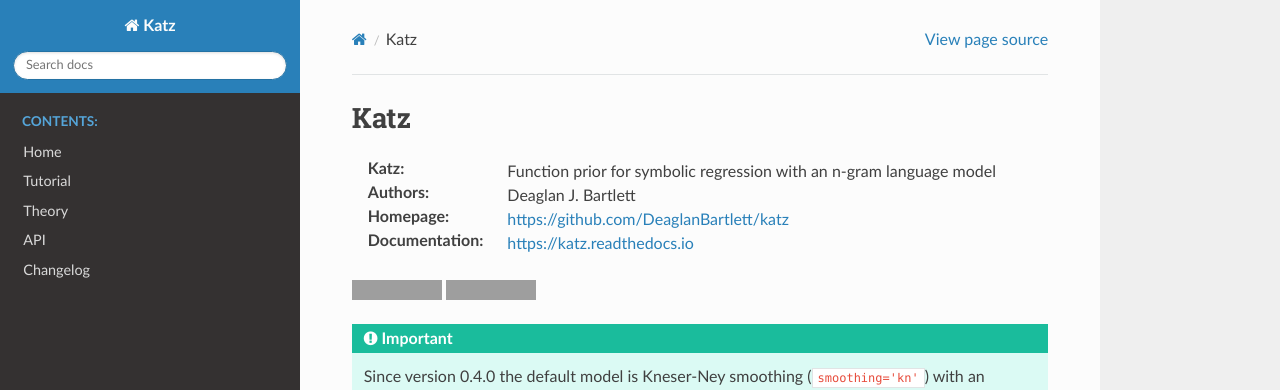
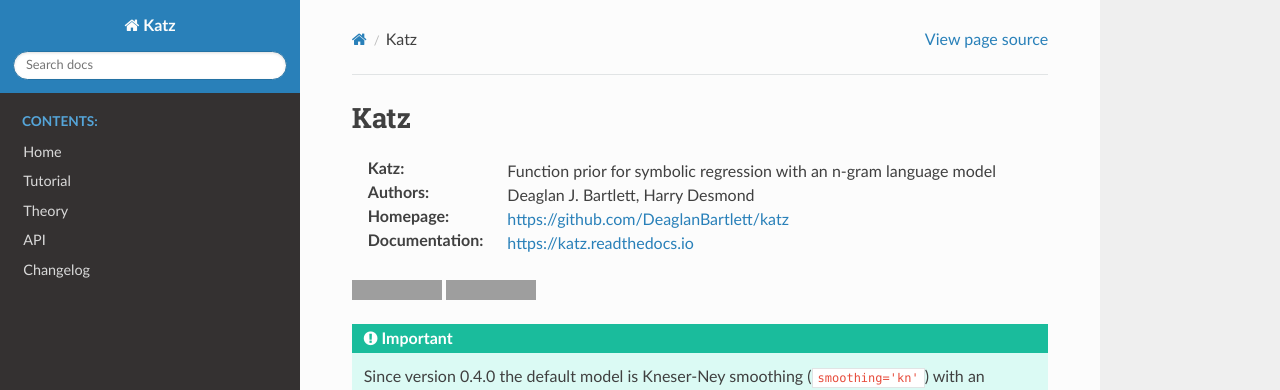
Before and after one commit to DeaglanBartlett/katz, a Sphinx documentation site: the page built from docs/source/README.rst, in a window 1280 px wide and 900 px high. Shown: the top 390 px of the window. Built offline with Sphinx 7.4.7 and the Read the Docs theme 3.1.0, drawn with Linux system fonts in a browser that asks for light colours; grey boxes are pictures that could not be loaded.

Commit message:
Add HD as author in README, setup.py, docs

```diff
--- a/README.rst
+++ b/README.rst
@@ -2,7 +2,7 @@ Katz
 ----
 
 :Katz: Function prior for symbolic regression with an n-gram language model
-:Authors: Deaglan J. Bartlett
+:Authors: Deaglan J. Bartlett, Harry Desmond
 :Homepage: https://github.com/DeaglanBartlett/katz
 :Documentation: https://katz.readthedocs.io
 
--- a/docs/source/README.rst
+++ b/docs/source/README.rst
@@ -2,7 +2,7 @@ Katz
 ----
 
 :Katz: Function prior for symbolic regression with an n-gram language model
-:Authors: Deaglan J. Bartlett
+:Authors: Deaglan J. Bartlett, Harry Desmond
 :Homepage: https://github.com/DeaglanBartlett/katz
 :Documentation: https://katz.readthedocs.io
 
--- a/docs/source/conf.py
+++ b/docs/source/conf.py
@@ -28,7 +28,7 @@ autoclass_content = "both"
 
 project = "Katz"
 copyright = "2023, Deaglan J. Bartlett"
-author = "Deaglan J. Bartlett"
+author = "Deaglan J. Bartlett, Harry Desmond"
 
 # The full version, including alpha/beta/rc tags
 release = "0.0.1"
--- a/setup.py
+++ b/setup.py
@@ -10,7 +10,7 @@ setup(
     version=version,
     description="A Python package to produce priors on functions",
     url="https://github.com/DeaglanBartlett/katz",
-    author="Deaglan Bartlett",
+    author="Deaglan Bartlett, Harry Desmond",
     author_email="deaglan.bartlett@iap.fr",
     license="MIT licence",
     packages=["katz"],
```
